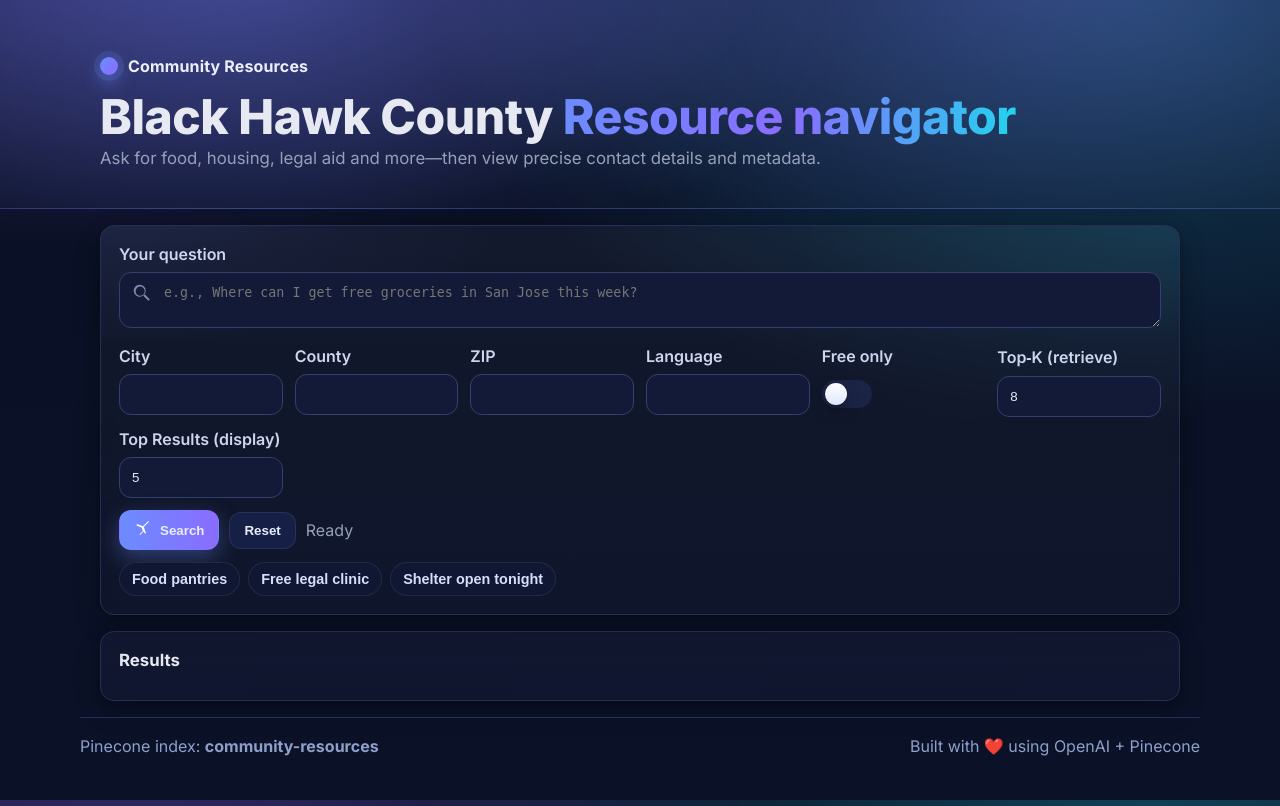
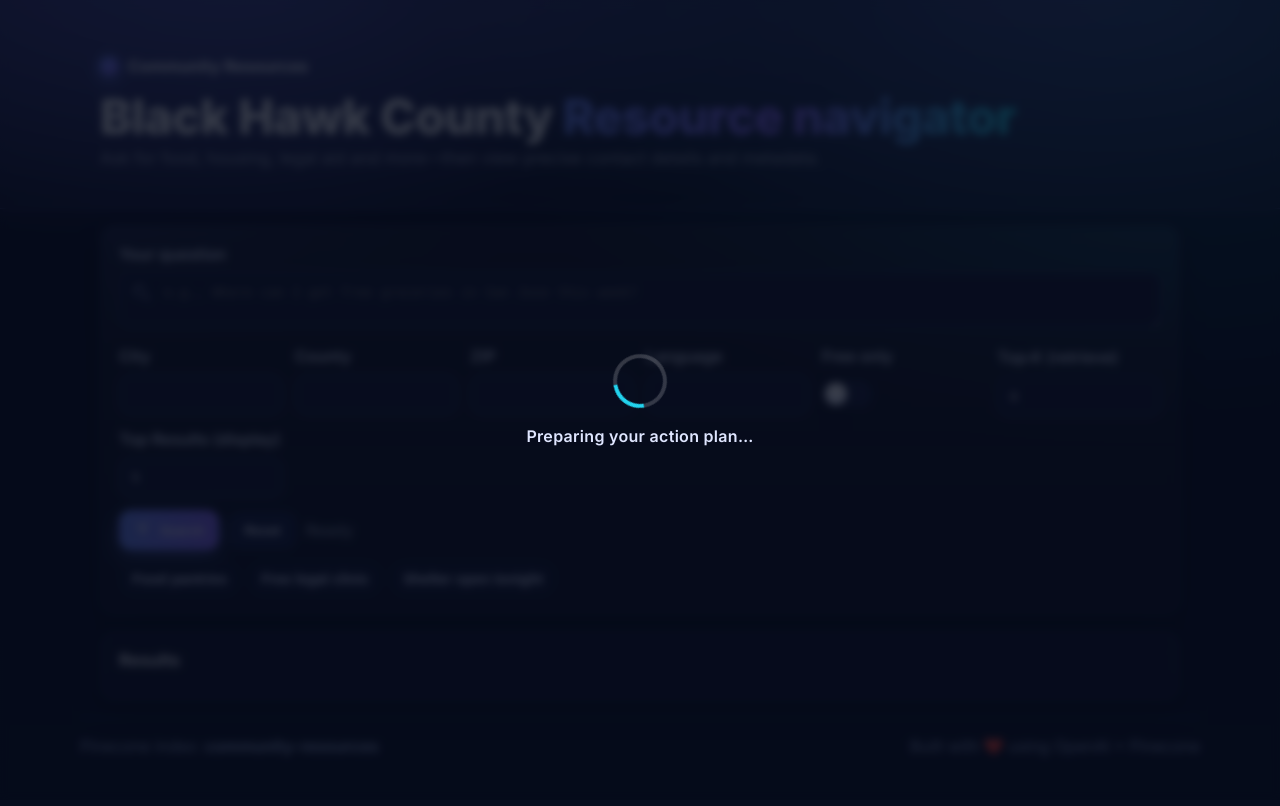
Before and after one commit to SenergyGroup/RAGv2, a FastAPI app: page / in a window 1280 px wide. After the commit the page ends 755 px from the top, so only its background shows below. Run offline with FastAPI, Linux system fonts and the light colour scheme.

Commit message:
Add action plan citations and loading overlay

```diff
--- a/app/generator.py
+++ b/app/generator.py
@@ -120,7 +120,14 @@ def generate_action_plan(user_query: str, grouped_results: Dict[str, List[Dict]]
         entries = []
         for resource in (resources or [])[:3]:
             md = resource.get("metadata") or {}
+            rid = (
+                md.get("resource_id")
+                or resource.get("id")
+                or resource.get("match_id")
+                or ""
+            )
             entries.append({
+                "id": str(rid or ""),
                 "name": md.get("resource_name") or resource.get("name") or "",
                 "organization": md.get("organization_name") or "",
                 "summary": resource.get("model_summary") or "",
@@ -132,7 +139,10 @@ def generate_action_plan(user_query: str, grouped_results: Dict[str, List[Dict]]
         "Write a compassionate, empowering action plan for the person described in the user story. "
         "Use two to three paragraphs. The first paragraph should acknowledge their situation. "
         "Subsequent paragraph(s) should suggest concrete next steps, referencing the kinds of resources available "
-        "for each need (e.g., food pantries, rental assistance). Stay factual and concise."
+        "for each need (e.g., food pantries, rental assistance). Stay factual and concise. Whenever you mention a "
+        "specific resource or organization from the provided JSON, include the citation marker [cite: RESOURCE_ID] "
+        "immediately after the mention, using the resource's `id` value. If an item has an empty id, describe it "
+        "without a citation."
     )
 
     try:
--- a/app/static/style.css
+++ b/app/static/style.css
@@ -288,6 +330,34 @@ body{
 }
 .toast.show{ opacity:1; transform: translateX(-50%) translateY(-4px); }
 
+.loading-overlay{
+  position:fixed;
+  inset:0;
+  display:flex;
+  flex-direction:column;
+  align-items:center;
+  justify-content:center;
+  gap:18px;
+  background:rgba(5,10,24,.78);
+  backdrop-filter: blur(4px);
+  z-index:999;
+  color:#dfe6ff;
+}
+.loading-overlay .spinner{
+  width:54px;
+  height:54px;
+  border-radius:50%;
+  border:4px solid rgba(255,255,255,.18);
+  border-top-color: var(--accent);
+  animation: spin 1s linear infinite;
+}
+.loading-overlay p{
+  margin:0;
+  font-weight:600;
+  letter-spacing:.3px;
+}
+@keyframes spin{ to{ transform: rotate(360deg); } }
+
 /* Footer */
 .footer{
   display:flex; align-items:center; justify-content:space-between; gap:8px;
--- a/app/templates/index.html
+++ b/app/templates/index.html
@@ -116,6 +116,11 @@
     <span>Built with ❤️ using OpenAI + Pinecone</span>
   </footer>
 
+  <div id="loading-overlay" class="loading-overlay" hidden aria-live="assertive" aria-busy="true">
+    <div class="spinner" role="status" aria-label="Loading"></div>
+    <p>Preparing your action plan…</p>
+  </div>
+
   <!-- Toast -->
   <div id="toast" class="toast" role="status" aria-live="polite"></div>
 
```
Also changed, not shown: other parts of app/static/style.css (+43 -1 lines), app/static/app.js (+52 -2 lines).
